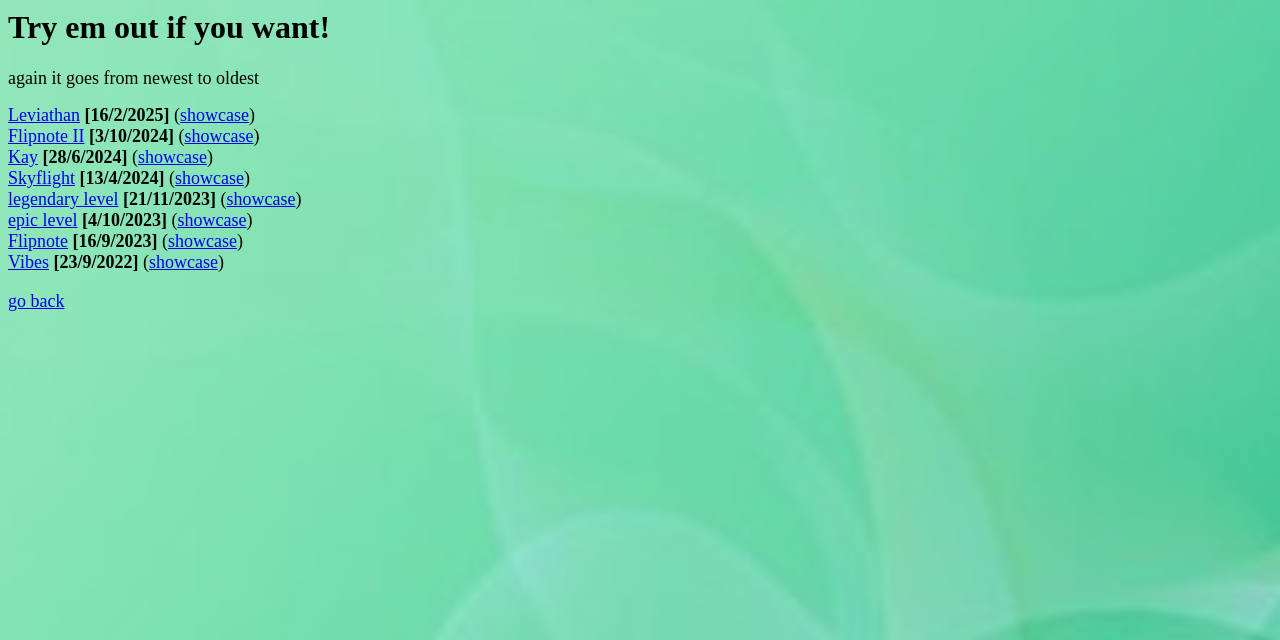
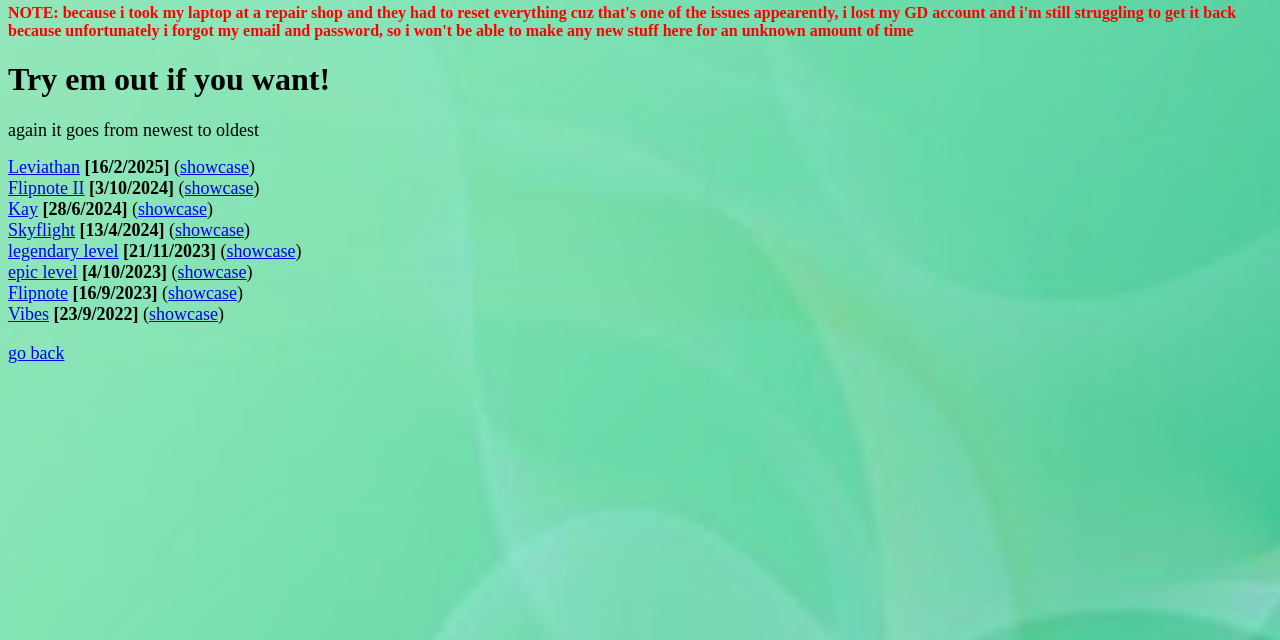
Before and after one commit to ItzDavidStudios/itzdavidstudios.github.io, a plain HTML site: page gd.html in a window 1280 px wide. Shown: the part 160-800 px from the top of the page. Drawn offline with Linux system fonts and the light colour scheme.

Commit message:
Add files via upload

```diff
--- a/gd.html
+++ b/gd.html
@@ -22,6 +22,8 @@
 
 </table>
 </nav>
+<p><font color="#FF0000"><b>NOTE: because i took my laptop at a repair shop and they had to reset everything cuz that's one of the issues appearently, i lost my GD account and i'm still struggling to get it back because unfortunately i forgot my email and password, so i won't be able to make any new stuff here for an unknown amount of time</b></p>
+
 <h1><font color="#000000">Try em out if you want!</h1>
 <p><font size="4">
 again it goes from newest to oldest
```
